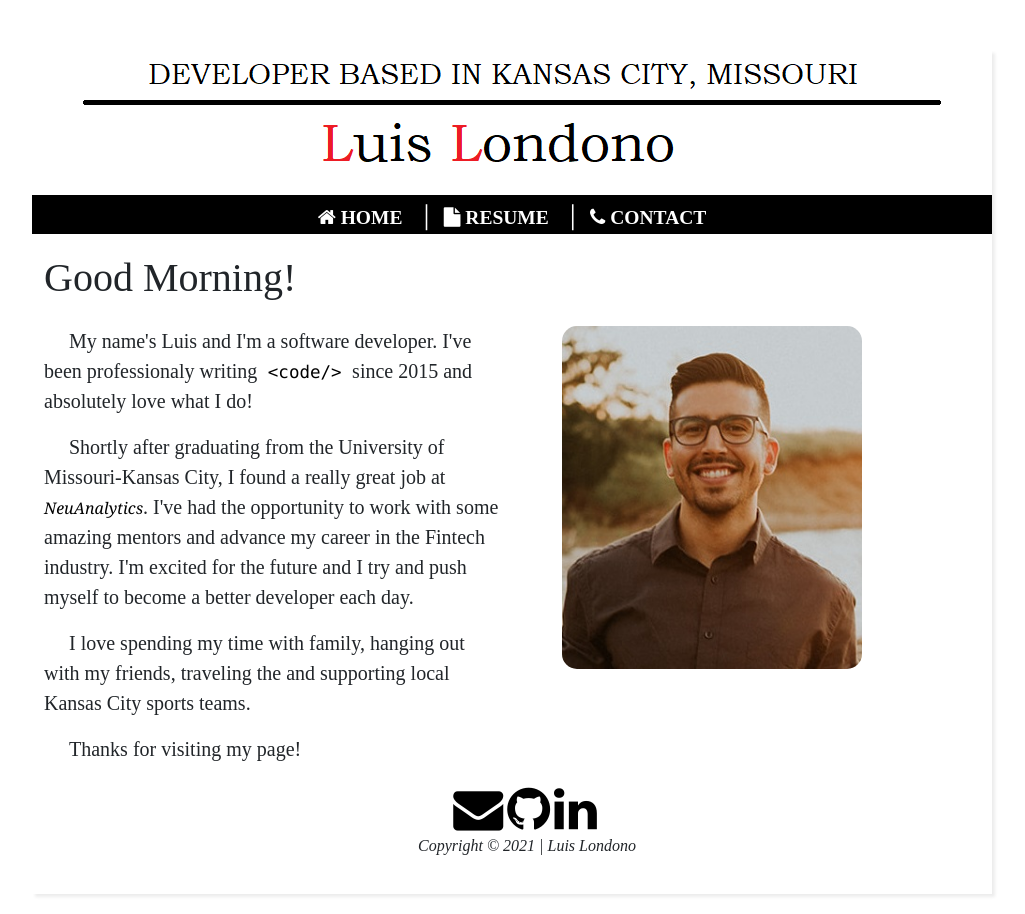
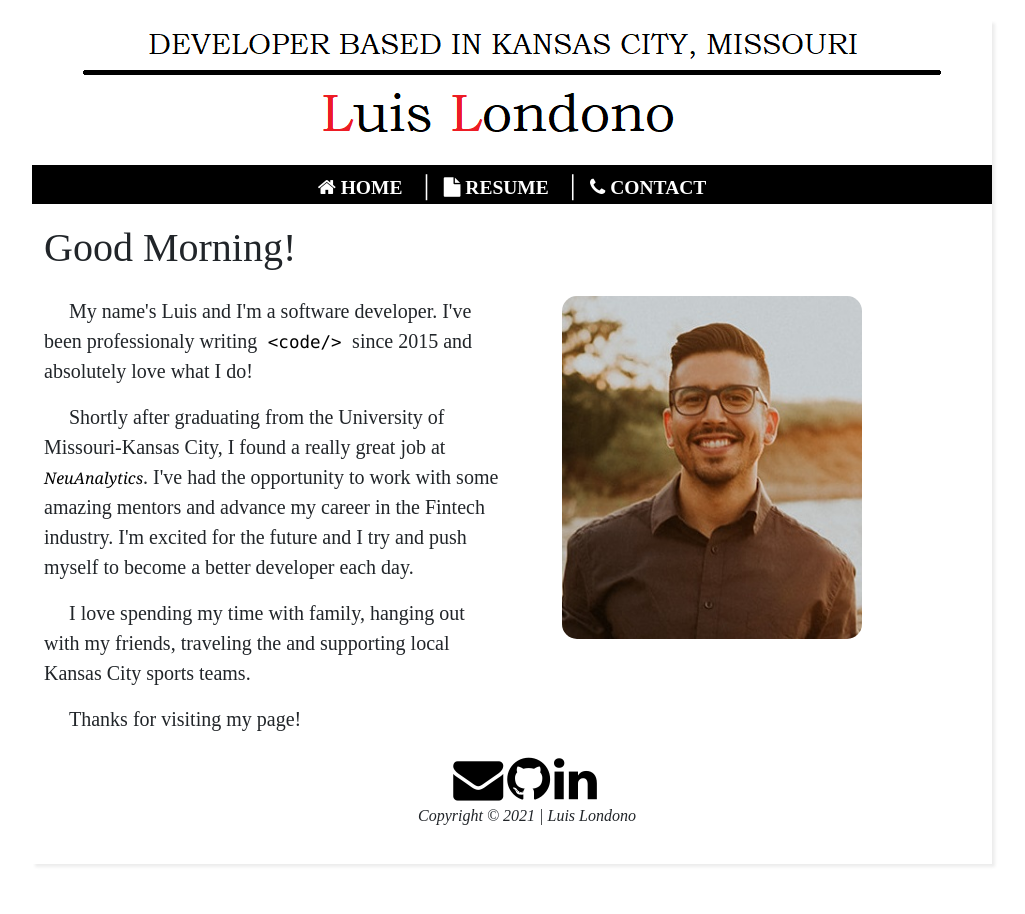
Before and after one commit to luis-londono/personal-site, a React (Create React App) app in the folder personal-site/: page / in a window 1280 px wide. Shown: the whole page, without its empty margins (128-1153 px from the left). After the commit the page ends 884 px from the top, so only its background shows below. Built offline with nearby package versions, Linux system fonts and the light colour scheme.

Commit message:
changing url

```diff
--- a/personal-site/src/index.css
+++ b/personal-site/src/index.css
@@ -85,7 +85,8 @@ a {
 }
 
 body {
-  padding-top: 50px;
+  /* border: 5px solid red; */
+  padding-top: 20px;
   padding-bottom: 20px;
 }
 
```
Also changed, not shown: 2 other files (tests, documents, lock files or other folders).
